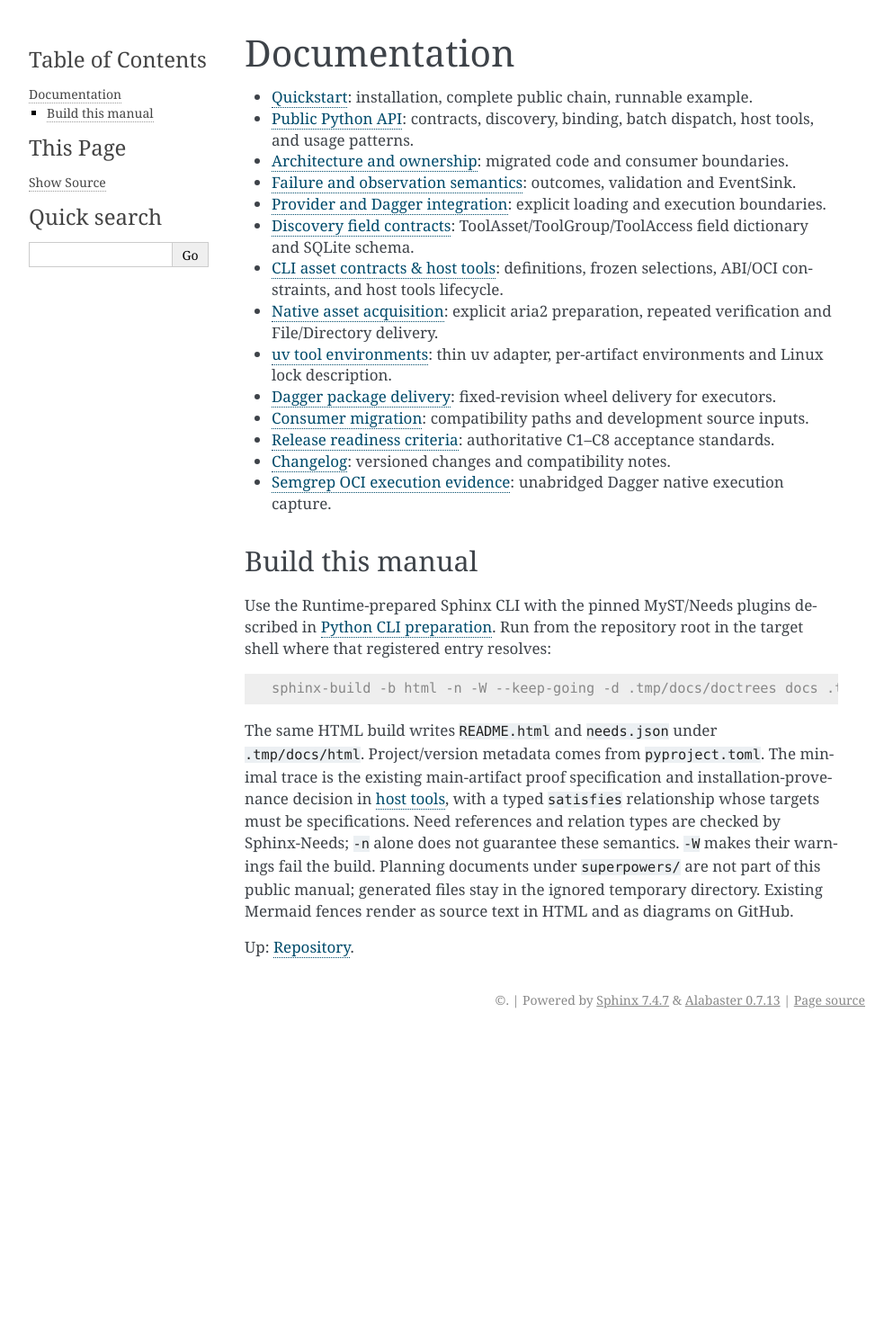
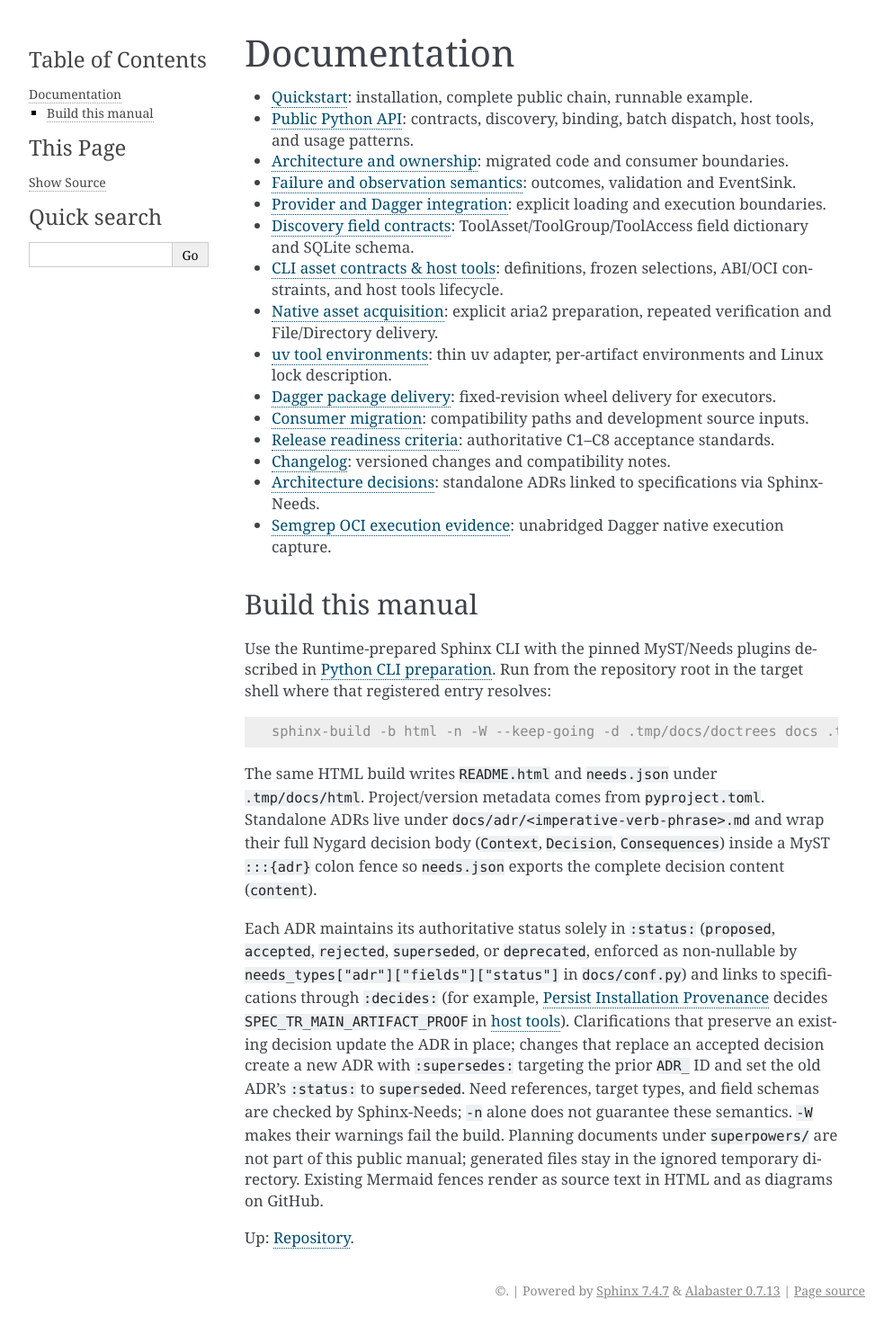
Before and after one commit to dymzz/vesryn-tool-runtime, a Sphinx documentation site: the page built from docs/README.md, in a window 1280 px wide. Shown: the whole page at 90% size, without its empty margins (148-1141 px from the left). Built offline with Sphinx 7.4.7, drawn with Linux system fonts in a browser that asks for light colours; before the commit the page ends 1151 px from its top, so only the background shows below that.

Commit message:
docs(adr): vendor upstream ADR skill and align Sphinx-Needs full-content ADR trace (#49) (#50)
* docs: vendor the upstream ADR skill at a pinned commit (#49 A)

Part A of issue #49 brings the upstream architecture-decision-record-skill
into the repository, so the planning agents write and maintain ADRs from the
original skill instead of a local rewrite.

The skill is vendored at .agents/skills/architecture-decision-record-skill/,
pinned to upstream commit 1924d02fcb544b375374354fa0572d315f82ed0b
(2026-09-05, "Add Claude Code skills and a published website"). SKILL.md,
reference/templates.md and reference/writing-guide.md are byte-for-byte
upstream - their git blob ids are identical to upstream's. The upstream
LICENSE.md comes along, and UPSTREAM.md records the source, the blob ids and
the upgrade procedure. The reference set is complete: SKILL.md references
those two reference files and nothing else.

Codex CLI 0.160.0 discovers the vendored skill at the repository-level skill
root - `codex debug prompt-input` lists it as r6 = <repo>/.agents/skills -
and the Gemini CLI lists the same path. Each host resolves its own skill
directory, so a host whose rule differs points at this directory rather than
keeping a second copy of the content. No hook, MCP server or installer is
added.

AGENTS.md gains one short line: use the skill for an important architecture
decision, a revision or supersession of an existing one, or an explicit ADR
request; ordinary bug fixes, dependency updates and local implementations do
not need an ADR. .gitignore now tracks the vendored skill while local plugin
installs stay ignored.

uv run --locked pytest: 247 passed, 1 skipped; ruff check and ruff format
--check clean.

* docs: align ADR traceability with full-content Needs and status schema (#49 B/C)

---------

Co-authored-by: zcode <zcode@local>

````diff
--- a/docs/README.md
+++ b/docs/README.md
@@ -13,6 +13,7 @@
 - [Consumer migration](consumers.md): compatibility paths and development source inputs.
 - [Release readiness criteria](delivery/release-readiness.md): authoritative C1–C8 acceptance standards.
 - [Changelog](changelog.md): versioned changes and compatibility notes.
+- [Architecture decisions](adr/persist-installation-provenance.md): standalone ADRs linked to specifications via Sphinx-Needs.
 - [Semgrep OCI execution evidence](verification/tr-asset-ci-01d-semgrep/README.md): unabridged Dagger native execution capture.
 
 ```{toctree}
@@ -21,6 +22,7 @@
 :maxdepth: 2
 
 *
+adr/*
 delivery/*
 verification/tr-asset-ci-01d-semgrep/README
 ```
@@ -37,14 +39,24 @@
 ```
 
 The same HTML build writes `README.html` and `needs.json` under `.tmp/docs/html`.
-Project/version metadata comes from `pyproject.toml`. The minimal trace is the
-existing main-artifact proof specification and installation-provenance decision
-in [host tools](tool-assets.md#main-artifact-provenance), with a typed `satisfies`
-relationship whose targets must be specifications. Need references and relation
-types are checked by Sphinx-Needs; `-n` alone does not guarantee these semantics.
-`-W` makes their warnings fail the build. Planning documents under `superpowers/`
-are not part of this public manual; generated files stay in the ignored temporary
-directory. Existing Mermaid fences render as source text in HTML and as diagrams
-on GitHub.
+Project/version metadata comes from `pyproject.toml`. Standalone ADRs live under
+`docs/adr/<imperative-verb-phrase>.md` and wrap their full Nygard decision body
+(`Context`, `Decision`, `Consequences`) inside a MyST `:::{adr}` colon fence so
+`needs.json` exports the complete decision content (`content`).
+
+Each ADR maintains its authoritative status solely in `:status:` (`proposed`,
+`accepted`, `rejected`, `superseded`, or `deprecated`, enforced as non-nullable by
+`needs_types["adr"]["fields"]["status"]` in `docs/conf.py`) and links to
+specifications through `:decides:` (for example,
+[Persist Installation Provenance](adr/persist-installation-provenance.md) decides
+`SPEC_TR_MAIN_ARTIFACT_PROOF` in [host tools](tool-assets.md#main-artifact-provenance)).
+Clarifications that preserve an existing decision update the ADR in place;
+changes that replace an accepted decision create a new ADR with `:supersedes:`
+targeting the prior `ADR_` ID and set the old ADR's `:status:` to `superseded`.
+Need references, target types, and field schemas are checked by Sphinx-Needs;
+`-n` alone does not guarantee these semantics. `-W` makes their warnings fail the
+build. Planning documents under `superpowers/` are not part of this public manual;
+generated files stay in the ignored temporary directory. Existing Mermaid fences
+render as source text in HTML and as diagrams on GitHub.
 
 Up: [Repository](https://github.com/dymzz/vesryn-tool-runtime).
--- a/docs/conf.py
+++ b/docs/conf.py
@@ -18,11 +18,13 @@
 source_suffix = {".md": "markdown"}
 root_doc = "README"
 exclude_patterns = ["superpowers/**"]
+myst_enable_extensions = ["colon_fence"]
 myst_heading_anchors = 6
 html_theme = "alabaster"
 
 needs_id_required = True
 needs_build_json = True
+needs_reproducible_json = True
 needs_schema_validation_enabled = True
 needs_types = [
     {
@@ -38,13 +40,34 @@
         "prefix": "ADR_",
         "color": "#BFD8D2",
         "style": "node",
+        "fields": {
+            "status": {
+                "schema": {
+                    "enum": [
+                        "proposed",
+                        "accepted",
+                        "rejected",
+                        "superseded",
+                        "deprecated",
+                    ],
+                },
+                "nullable": False,
+            },
+        },
         "links": {
-            "satisfies": {
-                "incoming": "is satisfied by",
-                "outgoing": "satisfies",
+            "decides": {
+                "incoming": "is decided by",
+                "outgoing": "decides",
                 "copy": False,
                 "allow_dead_links": False,
                 "target_types": ["spec"],
+            },
+            "supersedes": {
+                "incoming": "is superseded by",
+                "outgoing": "supersedes",
+                "copy": False,
+                "allow_dead_links": False,
+                "target_types": ["adr"],
             },
         },
     },
````
Also changed, not shown: AGENTS.md (+13 -0 lines), docs/adr/persist-installation-provenance.md (added, +30 -0 lines), docs/tool-assets.md (+4 -16 lines), .agents/skills/architecture-decision-record-skill/LICENSE.md (added), .agents/skills/architecture-decision-record-skill/SKILL.md (added), .agents/skills/architecture-decision-record-skill/UPSTREAM.md (added), .agents/skills/architecture-decision-record-skill/reference/templates.md (added), .agents/skills/architecture-decision-record-skill/reference/writing-guide.md (added), .agents/skills/documentation-traceability/SKILL.md (added), 1 other file.
